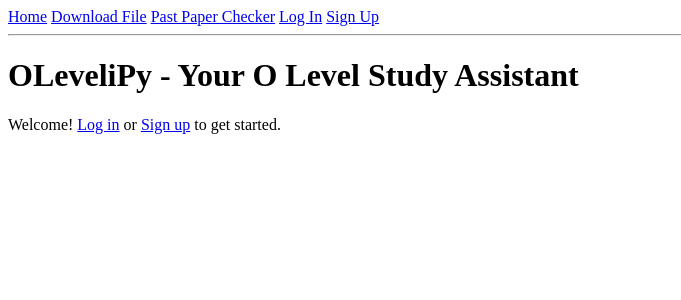
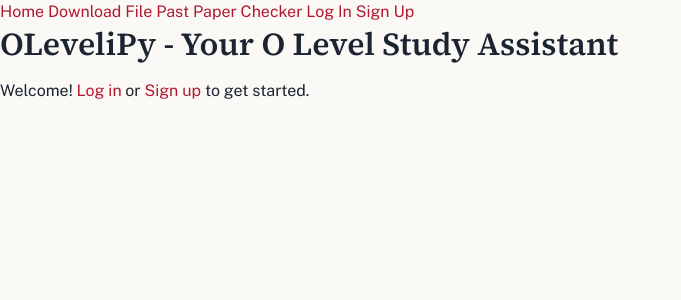
Before and after one commit to msafeerhassan/OLeveliPy, a Flask app: page / in a window 1280 px wide. Shown: the top 300 px of the page, without its empty margins (0-681 px from the left). Run offline with Flask 3, Linux system fonts and the light colour scheme; parts of the project's set-up code (start-up, migrations or seed data) failed here and were passed over; some libraries are stand-ins or nearby versions.

Commit message:
general layout styling

```diff
--- /dev/null
+++ b/static/css/style.css
@@ -0,0 +1,73 @@
+:root {
+    --color-bg: #FAF9F6;
+    --color-ink: #1B2430;
+    --color-red: #B3182F;
+    --color-green: #2F6E4F;
+    --color-graphite: #6B7280;
+    --color-rule: #D8DCE3;
+
+    --font-display: "Source Serif 4", Georgia, serif;
+    --font-body: "Public Sans", -apple-system, sans-serif;
+    --font-mono: "IBM Plex Mono", ui-monospace, monospacel
+
+    --radius: 2px;
+}
+
+@media (prefers-reduced-motion: reduce) {
+    * {
+        animation-duration: 0.01ms !important;
+        transition-duration: 0.01ms !important;
+    }
+}
+
+* {
+    box-sizing: border-box;
+}
+
+body {
+    margin: 0;
+    background: var(--color-bg);
+    color: var(--color-ink);
+    font-family: var(--font-body);
+    font-size: 16px;
+    line-height: 1.55;
+}
+
+h1, h2, h3 {
+    font-family: var(--font-display);
+    font-weight: 600;
+    line-height: 1.2;
+    margin: 0 0 0.5em;
+}
+
+h1 {
+    font-size: 2rem;
+}
+
+h2 {
+    font-size: 1.4rem;
+    margin-top: 1.8rem;
+}
+
+h3 {
+    font-size: 1.1rem;
+}
+
+p {
+    margin: 0 0 1em;
+}
+
+a {
+    color: var(--color-red);
+    text-decoration: none;
+    border-bottom: 1px solid transparent;
+}
+
+a:hover, a:focus-visible {
+    border-bottom-color: var(--color-red);
+}
+
+a:focus-visible, button:focus-visible, input:focus-visible, select:focus-visible, textarea:focus-visible {
+    outline: 2px solid var(--color-ink);
+    outline-offset: 2px;
+}
--- a/templates/base.html
+++ b/templates/base.html
@@ -4,9 +4,14 @@
     <meta charset="UTF-8">
     <meta name="viewport" content="width=device-width, initial-scale=1.0">
     <title>OLeveliPy{% block title %}{% endblock %}</title>
+    <link rel="preconnet" href="https://fonts.googleapis.com">
+    <link rel="preconnet" href="https://fonts.gstatic.com" crossorigin>
+    <link rel="stylesheet" href="https://fonts.googleapis.com/css2?family=Source+Serif+4:wght@600;700&family=Public+Sans:wght@400;500&family=IBM+Plex+Mono:wght@400;500;600&display=swap">
+    <link rel="stylesheet" href="{{ url_for('static', filename='css/style.css') }}">
 </head>
 <body>
-    <nav>
+    <header class="siteHeader">
+        <nav class="siteNav">
             <a href="/">Home</a>
             <a href="/fetch-file">Download File</a>
             <a href="/past-paper-checker">Past Paper Checker</a>
@@ -16,7 +21,7 @@
             <a href="/weak-topics">Weak Topics</a>
             <a href="/flashcards">Flash Cards</a>
             <a href="/practice-questions">Practice Questions</a>
-    <span>{{ session.userEmail }}</span>
+            <span class="navEmail">{{ session.userEmail }}</span>
             <form action="/logout" method="POST" style="display: inline;">
                 <button type="submit">Log Out</button>
             </form>
@@ -25,7 +30,9 @@
             <a href="/signup">Sign Up</a>
         {% endif %}
         </nav>
-    <hr>
+    </header>
+    <main class="paper">
         {% block content %}{% endblock %}
+    </main>
 </body>
 </html>
```
Lines whose indentation alone changed are shown as unchanged.
